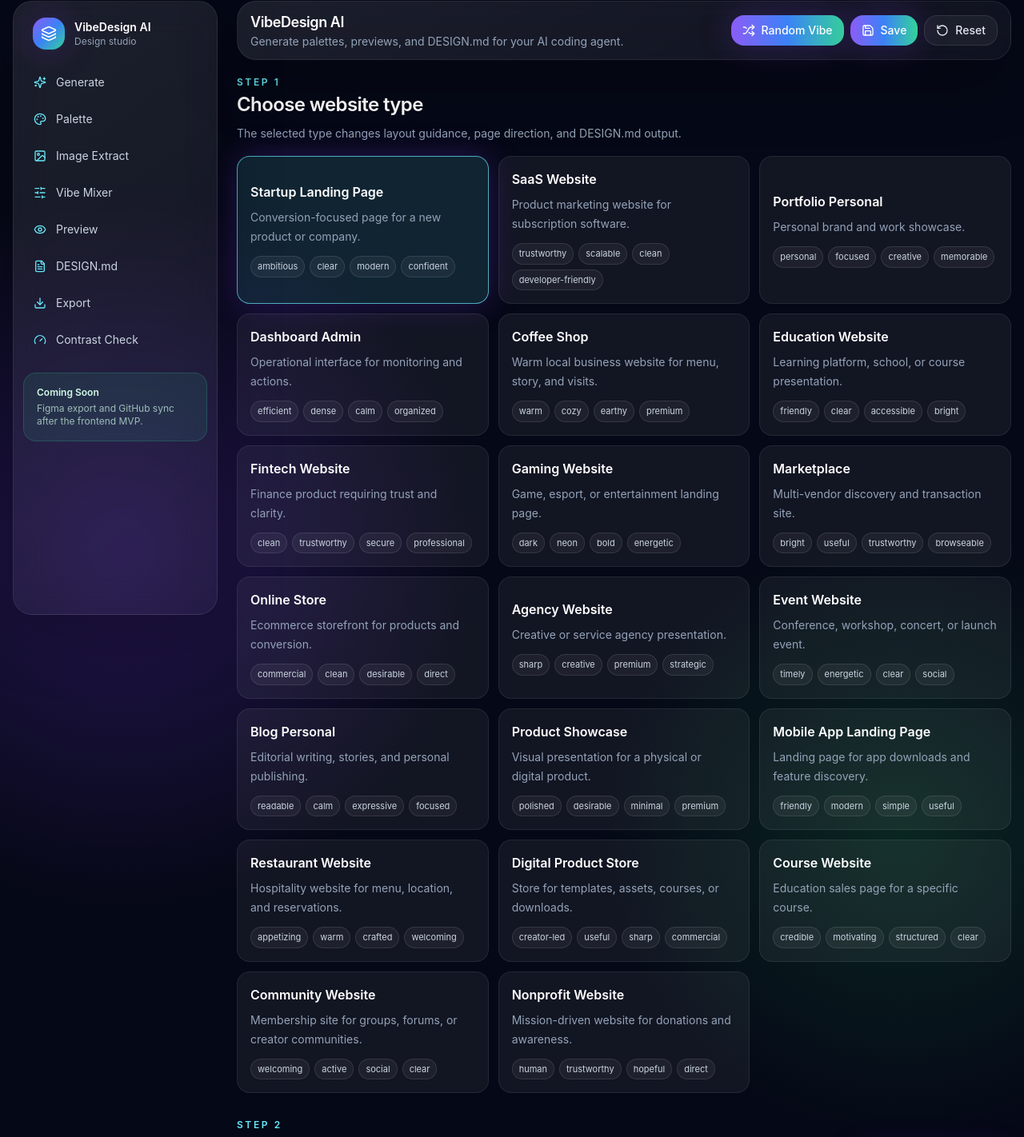
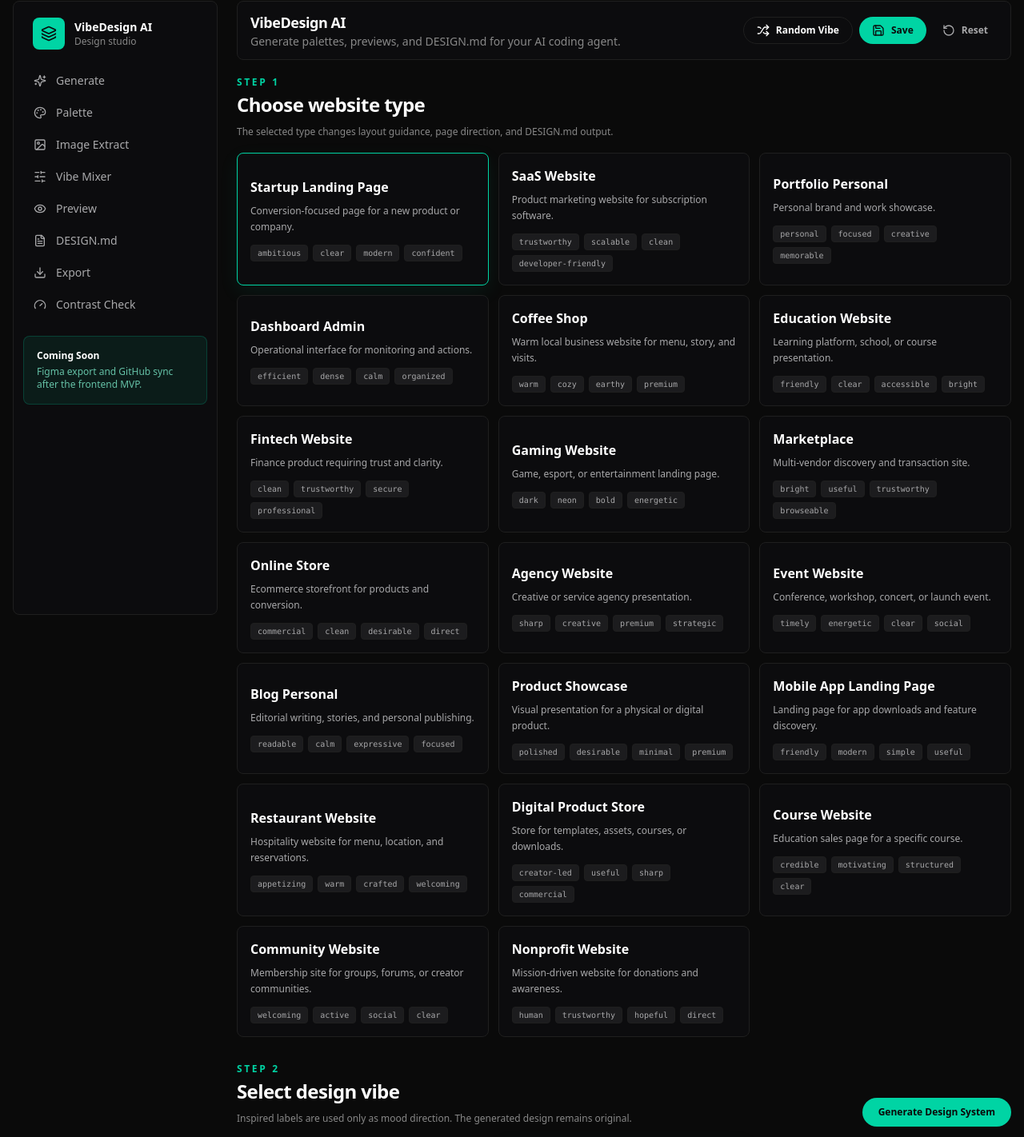
Before and after one commit to rhmatzeka/VibeDesignAI, a Next.js app: page /studio in a window 1280 px wide. Shown: the part 15-1437 px from the top of the page at 80% size. Built offline with nearby package versions, Linux system fonts and the light colour scheme.

Commit message:
Redesign studio page to follow Mintlify design system guidelines

```diff
--- a/components/AppShell.tsx
+++ b/components/AppShell.tsx
@@ -169,7 +169,7 @@ export function AppShell() {
   };
 
   return (
-    <>
+    <div className="min-h-screen bg-[#0a0a0a] text-[#ffffff] font-sans antialiased">
       <Toast toasts={toasts} />
       <div className="mx-auto grid min-h-screen w-full max-w-[1800px] gap-5 p-4 lg:grid-cols-[260px_minmax(0,1fr)] 2xl:grid-cols-[260px_minmax(0,1fr)_470px]">
         <Sidebar />
@@ -225,6 +225,6 @@ export function AppShell() {
           </div>
         </aside>
       </div>
-    </>
+    </div>
   );
 }
--- a/components/DesignMdOutput.tsx
+++ b/components/DesignMdOutput.tsx
@@ -14,12 +14,12 @@ export function DesignMdOutput({
     <section id="design-md" className="scroll-mt-6">
       <div className="flex flex-col gap-3 sm:flex-row sm:items-end sm:justify-between">
         <SectionTitle eyebrow="DESIGN.md" title="Generated design system" subtitle="Professional English output ready for Cursor, Windsurf, Bolt, Lovable, Replit Agent, v0, Claude Code, or another AI coding agent." />
-        <button onClick={onCopy} className="focus-ring mb-4 inline-flex items-center gap-2 rounded-2xl bg-white px-4 py-2.5 text-sm font-semibold text-slate-950">
+        <button onClick={onCopy} className="focus-ring mb-4 inline-flex items-center gap-2 rounded-full bg-[#00d4a4] hover:bg-[#00b48a] px-5 py-2.5 text-xs font-semibold text-[#0a0a0a] transition">
           <Copy className="h-4 w-4" />
           Copy DESIGN.md
         </button>
       </div>
-      <pre className="studio-scroll max-h-[560px] overflow-auto rounded-3xl border border-white/8 bg-black/35 p-5 text-sm leading-6 text-slate-200 whitespace-pre-wrap">
+      <pre className="studio-scroll max-h-[560px] overflow-auto rounded-lg border border-[#1f1f1f] bg-[#0c0c0e] p-5 font-mono text-[13px] leading-relaxed text-[#b3b3b3] whitespace-pre-wrap">
         {designMd || "Your DESIGN.md will appear here."}
       </pre>
     </section>
--- a/components/ImagePaletteExtractor.tsx
+++ b/components/ImagePaletteExtractor.tsx
@@ -18,35 +18,35 @@ export function ImagePaletteExtractor({
     <section id="image-extract" className="scroll-mt-6">
       <SectionTitle eyebrow="Image Extract" title="Upload image to palette" subtitle="Upload a logo, screenshot, product photo, or moodboard to extract brand colors." />
       <div className="grid gap-4 xl:grid-cols-[1fr_1.15fr]">
-        <label className="focus-within:ring-2 focus-within:ring-cyan-300/60 flex min-h-64 cursor-pointer flex-col items-center justify-center rounded-3xl border border-dashed border-white/15 bg-white/[0.045] p-6 text-center transition hover:bg-white/[0.07]">
-          <ImageUp className="h-10 w-10 text-cyan-300" />
+        <label className="focus-within:ring-1 focus-within:ring-[#00d4a4] flex min-h-64 cursor-pointer flex-col items-center justify-center rounded-lg border border-dashed border-[#1f1f1f] bg-[#0c0c0e] p-6 text-center transition hover:bg-[#111115]">
+          <ImageUp className="h-10 w-10 text-[#00d4a4]" />
           <p className="mt-4 font-semibold text-white">Upload a brand image</p>
-          <p className="mt-2 max-w-sm text-sm leading-6 text-slate-400">Drop in a logo, screenshot, product photo, poster, or moodboard. Colors are extracted locally in your browser.</p>
+          <p className="mt-2 max-w-sm text-xs leading-5 text-[#888888]">Drop in a logo, screenshot, product photo, poster, or moodboard. Colors are extracted locally in your browser.</p>
           <input type="file" accept="image/*" className="sr-only" onChange={(event) => event.target.files?.[0] && onUpload(event.target.files[0])} />
         </label>
-        <div className="rounded-3xl border border-white/8 bg-white/[0.055] p-4">
+        <div className="rounded-lg border border-[#1f1f1f] bg-[#0c0c0e] p-4">
           {previewUrl ? (
             // eslint-disable-next-line @next/next/no-img-element -- Object URLs from local uploads are not supported by next/image optimization.
-            <img src={previewUrl} alt="Uploaded inspiration" className="h-56 w-full rounded-2xl object-cover" />
+            <img src={previewUrl} alt="Uploaded inspiration" className="h-56 w-full rounded-md object-cover" />
           ) : (
-            <div className="grid h-56 place-items-center rounded-2xl border border-white/8 bg-black/20 text-sm text-slate-400">Upload state preview will appear here.</div>
+            <div className="grid h-56 place-items-center rounded-md border border-[#1f1f1f] bg-[#111115] text-xs text-[#888888]">Upload state preview will appear here.</div>
           )}
           <div className="mt-4">
             <div className="mb-3 flex items-center gap-2 text-sm font-semibold text-white">
-              <Wand2 className="h-4 w-4 text-cyan-300" />
+              <Wand2 className="h-4 w-4 text-[#00d4a4]" />
               Dominant colors
             </div>
             {extractedColors.length ? (
               <div className="grid grid-cols-4 gap-2 sm:grid-cols-8">
                 {extractedColors.map((color) => (
-                  <button key={color} onClick={() => onApplyColor(color)} className="focus-ring group overflow-hidden rounded-2xl border border-white/10 bg-white/5 text-left">
+                  <button key={color} onClick={() => onApplyColor(color)} className="focus-ring group overflow-hidden rounded-md border border-[#1f1f1f] bg-[#0c0c0e] hover:bg-[#1c1c1e] text-left">
                     <span className="block h-14" style={{ backgroundColor: color }} />
-                    <span className="block truncate px-2 py-2 text-[11px] text-slate-300 group-hover:text-white">{color}</span>
+                    <span className="block truncate px-2 py-2 font-mono text-[10px] text-[#a8a8aa] group-hover:text-white">{color}</span>
                   </button>
                 ))}
               </div>
             ) : (
-              <p className="rounded-2xl border border-white/8 bg-black/20 p-4 text-sm text-slate-400">Choose your website type and vibe to generate your design system, or upload an image to extract colors from your brand.</p>
+              <p className="rounded-md border border-[#1f1f1f] bg-[#111115] p-4 text-xs text-[#888888]">Choose your website type and vibe to generate your design system, or upload an image to extract colors from your brand.</p>
             )}
           </div>
         </div>
--- a/components/PaletteEditor.tsx
+++ b/components/PaletteEditor.tsx
@@ -41,26 +41,26 @@ export function PaletteEditor({
         {tokens.map((token) => {
           const invalid = !validateHex(palette[token]);
           return (
-            <motion.div key={token} whileHover={{ y: -2 }} className="rounded-2xl border border-white/8 bg-white/[0.055] p-4">
+            <motion.div key={token} whileHover={{ y: -2 }} className="rounded-lg border border-[#1f1f1f] bg-[#0c0c0e] p-4 transition-colors hover:border-[#3a3a3c]">
               <div className="flex items-start gap-3">
-                <label className="relative h-14 w-14 shrink-0 overflow-hidden rounded-2xl border border-white/15" style={{ backgroundColor: validateHex(palette[token]) ? palette[token] : "#000000" }}>
+                <label className="relative h-14 w-14 shrink-0 overflow-hidden rounded-md border border-[#1f1f1f]" style={{ backgroundColor: validateHex(palette[token]) ? palette[token] : "#000000" }}>
                   <input aria-label={`Pick ${colorTokenLabels[token]}`} type="color" value={validateHex(palette[token]) ? palette[token] : originalPalette[token]} onChange={(event) => onChange(token, event.target.value)} className="absolute inset-0 h-full w-full cursor-pointer opacity-0" />
                 </label>
                 <div className="min-w-0 flex-1">
                   <p className="font-semibold text-white">{colorTokenLabels[token]}</p>
-                  <p className="mt-1 text-xs leading-5 text-slate-400">{getColorUsageLabel(token)}</p>
+                  <p className="mt-1 text-xs leading-5 text-[#888888]">{getColorUsageLabel(token)}</p>
                 </div>
               </div>
               <div className="mt-4 flex gap-2">
-                <input value={palette[token]} onChange={(event) => onChange(token, event.target.value)} className={`focus-ring min-w-0 flex-1 rounded-xl border bg-black/20 px-3 py-2 text-sm text-white ${invalid ? "border-red-400" : "border-white/10"}`} />
-                <button onClick={() => onCopy(palette[token])} className="focus-ring rounded-xl border border-white/10 bg-white/5 px-3 text-slate-200 hover:bg-white/10" title="Copy HEX">
+                <input value={palette[token]} onChange={(event) => onChange(token, event.target.value)} className={`focus-ring min-w-0 flex-1 rounded-md border bg-[#1c1c1e] px-3 py-2 text-xs font-mono text-white focus:border-[#00d4a4] focus:ring-1 focus:ring-[#00d4a4] ${invalid ? "border-[#d45656]" : "border-[#1f1f1f]"}`} />
+                <button onClick={() => onCopy(palette[token])} className="focus-ring rounded-md border border-[#1f1f1f] bg-[#0c0c0e] px-3 text-slate-200 hover:bg-[#1c1c1e]" title="Copy HEX">
                   <Copy className="h-4 w-4" />
                 </button>
-                <button onClick={() => onResetToken(token)} className="focus-ring rounded-xl border border-white/10 bg-white/5 px-3 text-slate-200 hover:bg-white/10" title="Reset token">
+                <button onClick={() => onResetToken(token)} className="focus-ring rounded-md border border-[#1f1f1f] bg-[#0c0c0e] px-3 text-slate-200 hover:bg-[#1c1c1e]" title="Reset token">
                   <RotateCcw className="h-4 w-4" />
                 </button>
               </div>
-              {invalid && <p className="mt-2 text-xs text-red-300">Invalid HEX color.</p>}
+              {invalid && <p className="mt-2 text-xs text-[#d45656]">Invalid HEX color.</p>}
             </motion.div>
           );
         })}
@@ -71,7 +71,7 @@ export function PaletteEditor({
 
 function ActionButton({ label, icon, onClick }: { label: string; icon: React.ReactNode; onClick: () => void }) {
   return (
-    <button onClick={onClick} className="focus-ring inline-flex items-center gap-2 rounded-2xl border border-white/10 bg-white/5 px-3 py-2 text-sm text-slate-200 hover:bg-white/10">
+    <button onClick={onClick} className="focus-ring inline-flex items-center gap-2 rounded-full border border-[#1f1f1f] bg-[#0c0c0e] px-4 py-2 text-xs font-semibold text-white hover:bg-[#1c1c1e] transition">
       {icon}
       {label}
     </button>
--- a/components/Sidebar.tsx
+++ b/components/Sidebar.tsx
@@ -18,17 +18,17 @@ export function Sidebar() {
   const jump = (id: string) => document.getElementById(id)?.scrollIntoView({ behavior: "smooth", block: "start" });
 
   return (
-    <aside className="glass-panel sticky top-4 z-20 h-fit rounded-3xl p-3 lg:min-h-[calc(100vh-2rem)] lg:w-64">
+    <aside className="sticky top-4 z-20 h-fit rounded-lg border border-[#1f1f1f] bg-[#0c0c0e] p-3 lg:min-h-[calc(100vh-2rem)] lg:w-64">
       <div className="mb-5 hidden items-center gap-3 px-3 pt-2 lg:flex">
-        <div className="grid h-10 w-10 place-items-center rounded-2xl bg-gradient-to-br from-violet-500 via-blue-500 to-emerald-400 shadow-glow">
-          <Layers3 className="h-5 w-5 text-white" />
+        <div className="grid h-10 w-10 place-items-center rounded-lg bg-[#00d4a4] text-[#0a0a0a]">
+          <Layers3 className="h-5 w-5" />
         </div>
         <div>
           <p className="text-sm font-semibold text-white">VibeDesign AI</p>
-          <p className="text-xs text-slate-400">Design studio</p>
+          <p className="text-xs text-[#888888]">Design studio</p>
         </div>
       </div>
-      <nav className="studio-scroll flex gap-2 overflow-x-auto lg:block lg:space-y-1 lg:overflow-visible">
+      <nav className="studio-scroll flex gap-2 overflow-x-auto lg:block lg:space-y-0.5 lg:overflow-visible">
         {items.map((item) => {
           const Icon = item.icon;
           return (
@@ -36,17 +36,17 @@ export function Sidebar() {
               key={item.id}
               whileHover={{ x: 2 }}
               onClick={() => jump(item.id)}
-              className="focus-ring flex shrink-0 items-center gap-3 rounded-2xl border border-white/0 px-3 py-2.5 text-left text-sm text-slate-300 transition hover:border-white/10 hover:bg-white/8 hover:text-white lg:w-full"
+              className="focus-ring flex shrink-0 items-center gap-3 rounded-md border border-transparent px-3 py-2 text-left text-sm text-[#a8a8aa] transition hover:bg-[#1c1c1e] hover:text-[#00d4a4] lg:w-full"
             >
-              <Icon className="h-4 w-4 text-cyan-300" />
+              <Icon className="h-4 w-4" />
               {item.label}
             </motion.button>
           );
         })}
       </nav>
-      <div className="mt-5 hidden rounded-2xl border border-emerald-400/20 bg-emerald-400/10 p-4 text-xs text-emerald-100 lg:block">
-        <p className="font-semibold">Coming Soon</p>
-        <p className="mt-1 text-emerald-100/70">Figma export and GitHub sync after the frontend MVP.</p>
+      <div className="mt-5 hidden rounded-lg border border-[#00d4a4]/20 bg-[#00d4a4]/8 p-4 text-xs text-[#7cebcb] lg:block">
+        <p className="font-semibold text-white">Coming Soon</p>
+        <p className="mt-1 text-[#7cebcb]/80">Figma export and GitHub sync after the frontend MVP.</p>
       </div>
     </aside>
   );
--- a/components/Topbar.tsx
+++ b/components/Topbar.tsx
@@ -13,40 +13,42 @@ export function Topbar({
   onReset: () => void;
 }) {
   return (
-    <header className="glass-panel sticky top-4 z-30 mb-5 rounded-3xl px-4 py-3">
+    <header className="sticky top-4 z-30 mb-5 rounded-lg border border-[#1f1f1f] bg-[#0c0c0e] px-4 py-3">
       <div className="flex flex-col gap-3 xl:flex-row xl:items-center xl:justify-between">
         <div>
           <div className="flex items-center gap-3">
-            <div className="grid h-9 w-9 place-items-center rounded-2xl bg-gradient-to-br from-violet-500 via-blue-500 to-emerald-400 shadow-glow lg:hidden">
+            <div className="grid h-9 w-9 place-items-center rounded-lg bg-[#00d4a4] text-[#0a0a0a] lg:hidden">
               <span className="text-sm font-black">V</span>
             </div>
             <div>
               <h1 className="text-lg font-semibold tracking-tight text-white">VibeDesign AI</h1>
-              <p className="text-xs text-slate-400 sm:text-sm">Generate palettes, previews, and DESIGN.md for your AI coding agent.</p>
+              <p className="text-xs text-[#888888] sm:text-sm">Generate palettes, previews, and DESIGN.md for your AI coding agent.</p>
             </div>
           </div>
         </div>
         <div className="flex flex-wrap gap-2">
-          <TopButton icon={<Shuffle className="h-4 w-4" />} label="Random Vibe" onClick={onRandom} />
-          <TopButton icon={<Save className="h-4 w-4" />} label="Save" onClick={onSave} />
-          <TopButton icon={<RotateCcw className="h-4 w-4" />} label="Reset" onClick={onReset} muted />
+          <TopButton icon={<Shuffle className="h-4 w-4" />} label="Random Vibe" onClick={onRandom} variant="secondary" />
+          <TopButton icon={<Save className="h-4 w-4" />} label="Save" onClick={onSave} variant="primary" />
+          <TopButton icon={<RotateCcw className="h-4 w-4" />} label="Reset" onClick={onReset} variant="ghost" />
         </div>
       </div>
     </header>
   );
 }
 
-function TopButton({ icon, label, onClick, muted }: { icon: React.ReactNode; label: string; onClick: () => void; muted?: boolean }) {
+function TopButton({ icon, label, onClick, variant }: { icon: React.ReactNode; label: string; onClick: () => void; variant: "primary" | "secondary" | "ghost" }) {
+  const styles = {
+    primary: "bg-[#00d4a4] hover:bg-[#00b48a] text-[#0a0a0a] rounded-full px-4 py-2",
+    secondary: "border border-[#1f1f1f] bg-[#0c0c0e] hover:bg-[#1c1c1e] text-white rounded-full px-4 py-2",
+    ghost: "text-[#a8a8aa] hover:text-white px-3 py-2 rounded-md"
+  };
+
   return (
     <motion.button
       whileHover={{ y: -1 }}
       whileTap={{ scale: 0.98 }}
       onClick={onClick}
-      className={`focus-ring inline-flex items-center gap-2 rounded-2xl px-3.5 py-2 text-sm font-medium transition ${
-        muted
-          ? "border border-white/10 bg-white/5 text-slate-200 hover:bg-white/10"
-          : "bg-gradient-to-r from-violet-500 via-blue-500 to-emerald-400 text-white shadow-glow"
-      }`}
+      className={`focus-ring inline-flex items-center gap-2 text-xs font-semibold transition ${styles[variant]}`}
     >
       {icon}
       {label}
--- a/components/VibeSelector.tsx
+++ b/components/VibeSelector.tsx
@@ -19,7 +19,12 @@ export function VibeSelector({
     <section className="scroll-mt-6">
       <div className="flex flex-col gap-3 sm:flex-row sm:items-end sm:justify-between">
         <SectionTitle eyebrow="Step 2" title="Select design vibe" subtitle="Inspired labels are used only as mood direction. The generated design remains original." />
-        <motion.button whileHover={{ y: -1 }} whileTap={{ scale: 0.98 }} onClick={onGenerate} className="focus-ring mb-4 rounded-2xl bg-gradient-to-r from-violet-500 via-blue-500 to-emerald-400 px-4 py-2.5 text-sm font-semibold text-white shadow-glow">
+        <motion.button
+          whileHover={{ y: -1 }}
+          whileTap={{ scale: 0.98 }}
+          onClick={onGenerate}
+          className="focus-ring mb-4 rounded-full bg-[#00d4a4] hover:bg-[#00b48a] px-5 py-2.5 text-xs font-semibold text-[#0a0a0a] transition"
+        >
           Generate Design System
         </motion.button>
       </div>
@@ -31,24 +36,26 @@ export function VibeSelector({
               key={vibe.id}
               whileHover={{ y: -2 }}
               onClick={() => onSelect(vibe.id)}
-              className={`focus-ring rounded-2xl border p-4 text-left transition ${
-                selected ? "border-violet-300/70 bg-violet-300/12 shadow-glow" : "border-white/8 bg-white/[0.055] hover:border-white/18 hover:bg-white/[0.08]"
+              className={`focus-ring rounded-lg border p-4 text-left transition ${
+                selected
+                  ? "border-[#00d4a4] bg-[#0c0c0e] shadow-[rgba(0,212,164,0.08)_0px_8px_24px]"
+                  : "border-[#1f1f1f] bg-[#0c0c0e] hover:border-[#3a3a3c] hover:bg-[#111115]"
               }`}
             >
               <div className="flex items-start justify-between gap-3">
                 <div>
                   <p className="font-semibold text-white">{vibe.name}</p>
-                  <p className="mt-2 text-sm leading-6 text-slate-400">{vibe.description}</p>
+                  <p className="mt-2 text-xs leading-5 text-[#a8a8aa]">{vibe.description}</p>
                 </div>
                 <div className="flex shrink-0 -space-x-2">
                   {[vibe.colors.primary, vibe.colors.secondary, vibe.colors.accent].map((color) => (
-                    <span key={color} className="h-6 w-6 rounded-full border border-white/20" style={{ backgroundColor: color }} />
+                    <span key={color} className="h-6 w-6 rounded-full border border-[#1f1f1f]" style={{ backgroundColor: color }} />
                   ))}
                 </div>
               </div>
               <div className="mt-3 flex flex-wrap gap-1.5">
                 {vibe.mood.slice(0, 4).map((mood) => (
-                  <span key={mood} className="rounded-full border border-white/10 bg-white/5 px-2 py-1 text-[11px] text-slate-300">{mood}</span>
+                  <span key={mood} className="rounded border border-[#1f1f1f] bg-[#1c1c1e] px-2 py-0.5 font-mono text-[10px] text-[#a8a8aa]">{mood}</span>
                 ))}
               </div>
             </motion.button>
--- a/components/WebsiteTypeSelector.tsx
+++ b/components/WebsiteTypeSelector.tsx
@@ -23,15 +23,17 @@ export function WebsiteTypeSelector({
               key={type.id}
               whileHover={{ y: -2 }}
               onClick={() => onSelect(type.id)}
-              className={`focus-ring rounded-2xl border p-4 text-left transition ${
-                selected ? "border-cyan-300/70 bg-cyan-300/12 shadow-glow" : "border-white/8 bg-white/[0.055] hover:border-white/18 hover:bg-white/[0.08]"
+              className={`focus-ring rounded-lg border p-4 text-left transition ${
+                selected
+                  ? "border-[#00d4a4] bg-[#0c0c0e] shadow-[rgba(0,212,164,0.08)_0px_8px_24px]"
+                  : "border-[#1f1f1f] bg-[#0c0c0e] hover:border-[#3a3a3c] hover:bg-[#111115]"
               }`}
             >
               <p className="font-semibold text-white">{type.name}</p>
-              <p className="mt-2 text-sm leading-6 text-slate-400">{type.description}</p>
+              <p className="mt-2 text-xs leading-5 text-[#a8a8aa]">{type.description}</p>
               <div className="mt-3 flex flex-wrap gap-1.5">
                 {type.mood.slice(0, 4).map((mood) => (
-                  <span key={mood} className="rounded-full border border-white/10 bg-white/5 px-2 py-1 text-[11px] text-slate-300">{mood}</span>
+                  <span key={mood} className="rounded border border-[#1f1f1f] bg-[#1c1c1e] px-2 py-0.5 font-mono text-[10px] text-[#a8a8aa]">{mood}</span>
                 ))}
               </div>
             </motion.button>
@@ -45,9 +47,9 @@ export function WebsiteTypeSelector({
 export function SectionTitle({ eyebrow, title, subtitle }: { eyebrow: string; title: string; subtitle: string }) {
   return (
     <div className="mb-4">
-      <p className="text-xs font-semibold uppercase tracking-[0.22em] text-cyan-300">{eyebrow}</p>
+      <p className="text-xs font-semibold uppercase tracking-[0.22em] text-[#00d4a4]">{eyebrow}</p>
       <h2 className="mt-1 text-2xl font-semibold tracking-tight text-white">{title}</h2>
-      <p className="mt-2 max-w-3xl text-sm leading-6 text-slate-400">{subtitle}</p>
+      <p className="mt-2 max-w-3xl text-xs leading-5 text-[#888888]">{subtitle}</p>
     </div>
   );
 }
```
Also changed, not shown: components/ContrastChecker.tsx (+5 -5 lines), components/ExportCenter.tsx (+6 -6 lines), components/LivePreview.tsx (+4 -4 lines), components/VibeMixer.tsx (+8 -8 lines), 1 other file (tests, documents, lock files or other folders).
